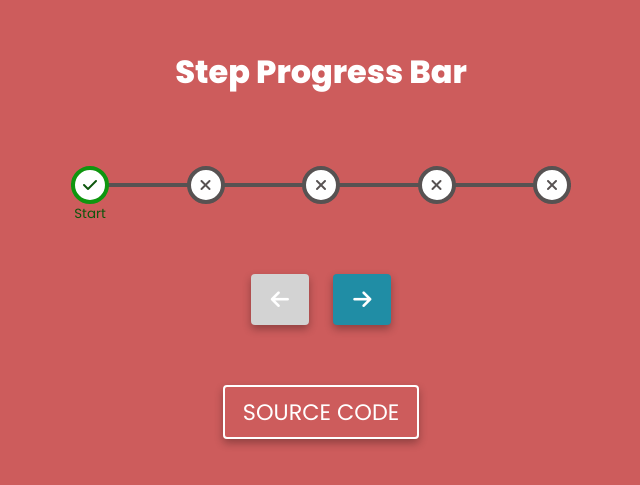
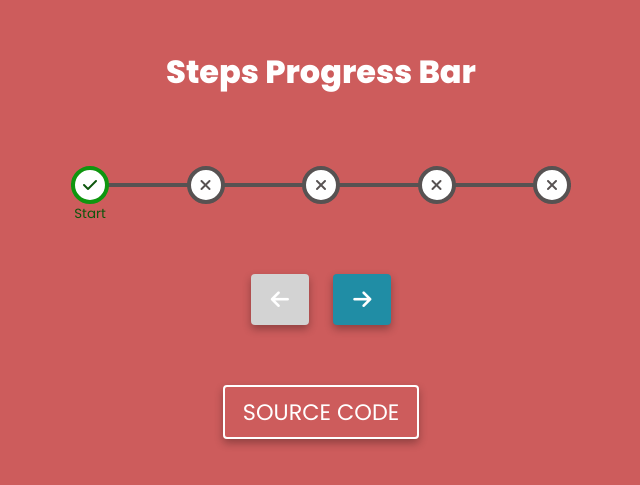
Before and after one commit to mjfung1/steps-progress-bar, a plain HTML site: page index.html in a window 1280 px wide. Shown: the part 157-642 px from the top of the page, without its empty margins (319-959 px from the left). Drawn offline with Linux system fonts and the light colour scheme.

Commit message:
fix spelling

```diff
--- a/index.html
+++ b/index.html
@@ -4,12 +4,12 @@
     <meta charset="UTF-8">
     <meta http-equiv="X-UA-Compatible" content="IE=edge">
     <meta name="viewport" content="width=device-width, initial-scale=1.0">
-    <title>Step Progress Bar</title>
+    <title>Steps Progress Bar</title>
     <link rel="stylesheet" href="style.css">
     <link rel="stylesheet" href="https://cdnjs.cloudflare.com/ajax/libs/font-awesome/6.3.0/css/all.min.css" integrity="sha512-SzlrxWUlpfuzQ+pcUCosxcglQRNAq/DZjVsC0lE40xsADsfeQoEypE+enwcOiGjk/bSuGGKHEyjSoQ1zVisanQ==" crossorigin="anonymous" referrerpolicy="no-referrer" />
 </head>
 <body>
-    <h1 class="title">Step Progress Bar</h1>
+    <h1 class="title">Steps Progress Bar</h1>
     <div class="container">
         <div class="progress-container">
             <hr class="progress-bar-back">
```
